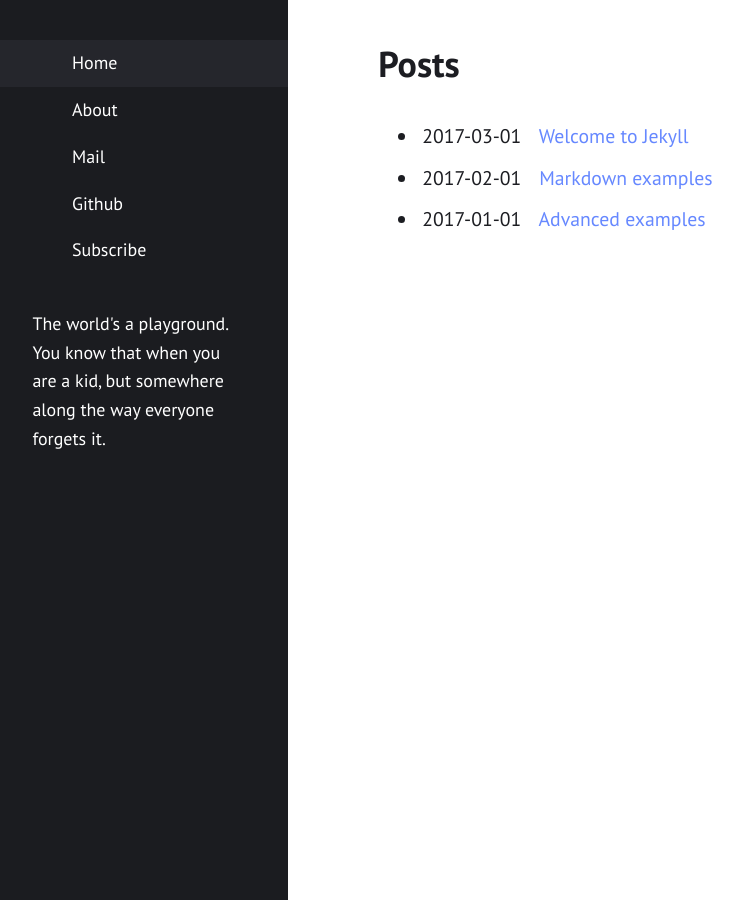
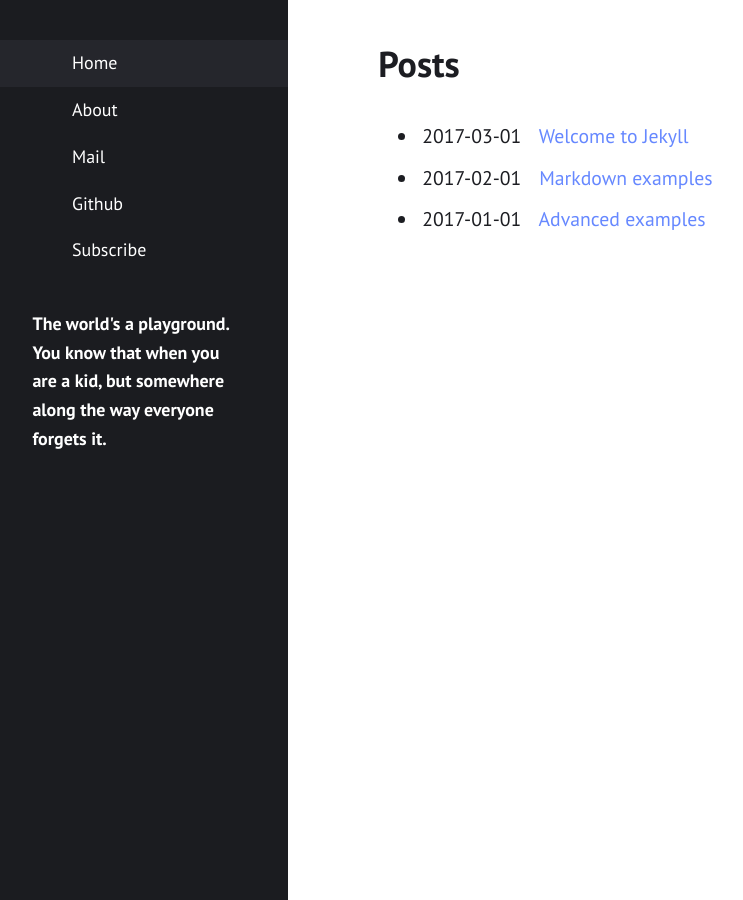
Before and after one commit to SUNY-Dan/SUNY-Dan.github.io, a Jekyll site: the page built from index.html, in a window 1280 px wide. Shown: the whole page, without its empty margins (8-751 px from the left). Built offline with Jekyll 4.4.1, drawn with Linux system fonts in a browser that asks for light colours.

Commit message:
Update _config.yml

```diff
--- a/_config.yml
+++ b/_config.yml
@@ -1,6 +1,6 @@
-title: "Blog Title"
-author: "Blog Author"
-description: "The world's a playground. You know that when you are a kid, but somewhere along the way everyone forgets it."
+title: "My GitHub Pages"
+author: "Dan Zhang"
+description: "<b>The world's a playground. You know that when you are a kid, but somewhere along the way everyone forgets it.</b>"
 permalink: /:title/
 lang: "en"
 excerpt_separator: "\n\n\n"
@@ -26,8 +26,8 @@ navigation:
   - {file: "README.md", icon: address-card}
 
 external:                    # see http://fontawesome.com/icons
-  - {title: Mail, icon: envelope, url: "mailto:niklasbuschmann@users.noreply.github.com"}
-  - {title: Github, icon: github, url: "https://github.com/niklasbuschmann/contrast"}
+  - {title: Mail, icon: envelope, url: "mailto:dan.zhang.1@stonybrook.edu"}
+  - {title: Github, icon: github, url: "https://github.com/SUNY-Dan"}
   - {title: Subscribe, icon: rss, url: "/feed.xml"}
 
 comments:
```
